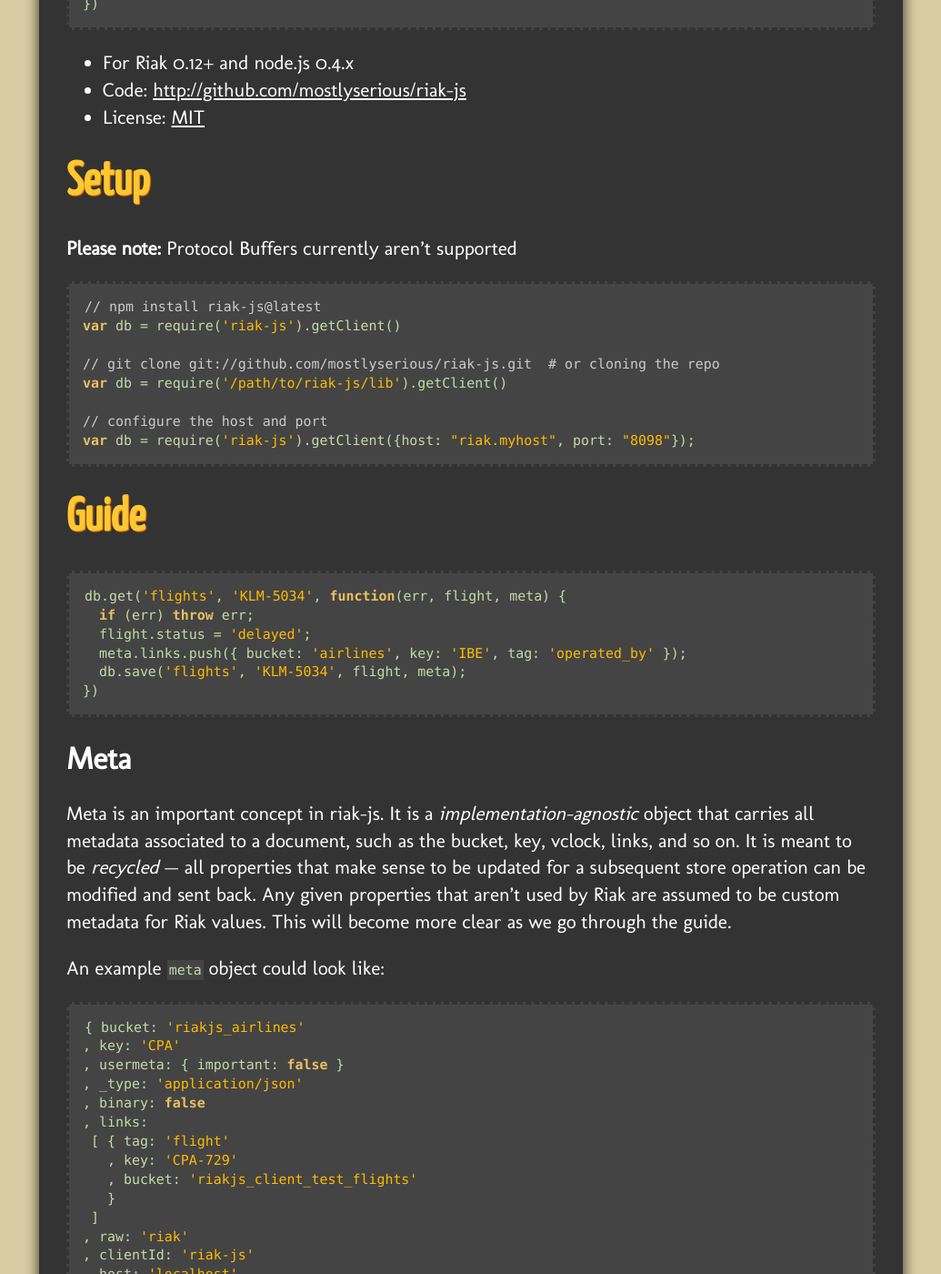
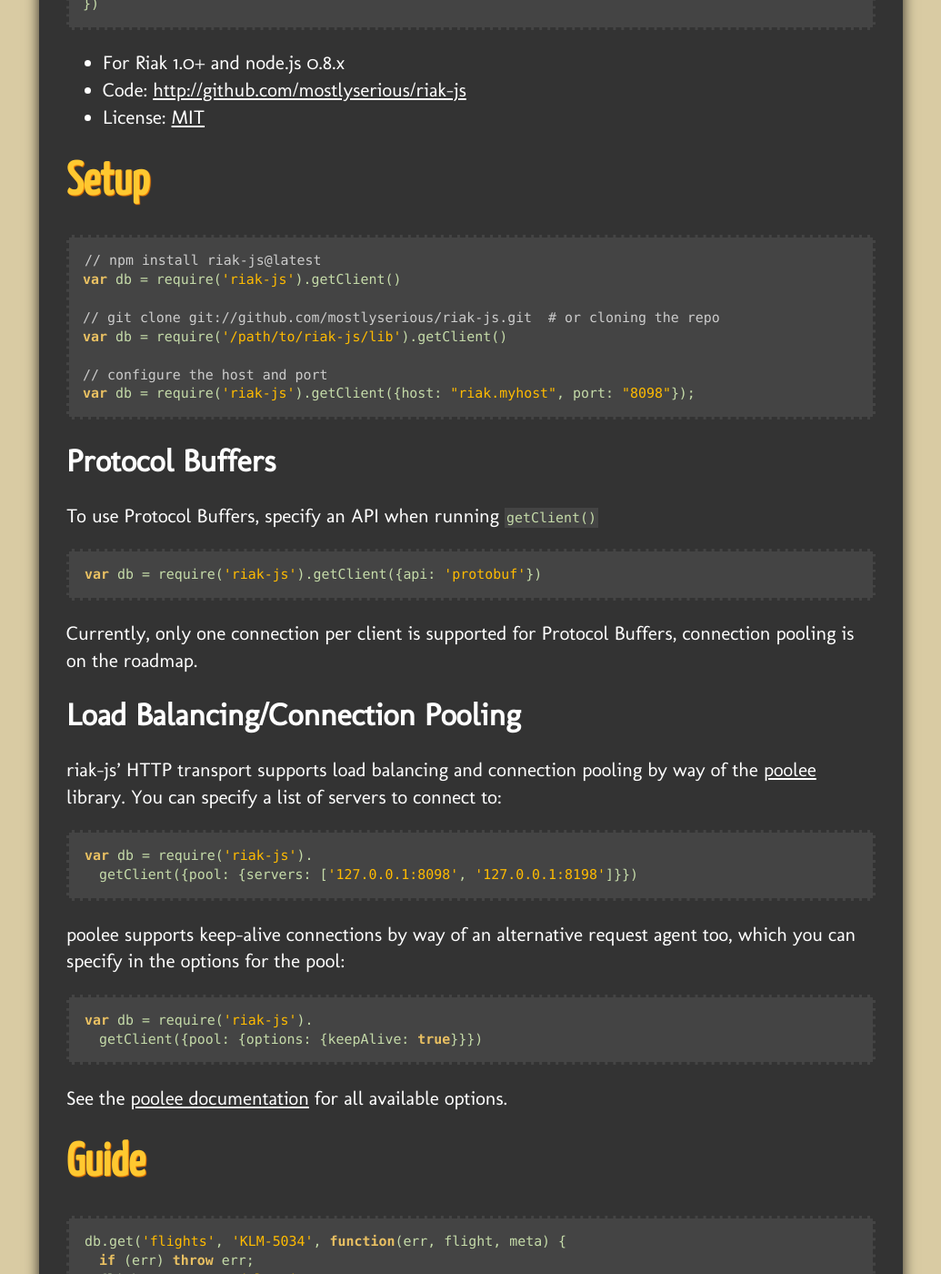
Before and after one commit to vincentmac/riakjs.com, a Jekyll site: the page built from index.md, in a window 1280 px wide and 1400 px high, scrolled down 416 px. Shown: the whole window at 91% size, without its empty margins (122-1157 px from the left). Built offline with Jekyll 4.4.1, drawn with Linux system fonts in a browser that asks for light colours; some of the changed text lies outside the part shown.

Commit message:
Update to latest documentation

```diff
--- a/index.md
+++ b/index.md
@@ -10,13 +10,11 @@ layout: page
        { bucket: 'flights', key: 'KLM-1196', tag: 'passenger' }]
     })
 
-* For Riak 0.12+ and node.js 0.4.x
+* For Riak 1.0+ and node.js 0.8.x
 * Code: <http://github.com/mostlyserious/riak-js>
 * License: [MIT](http://opensource.org/licenses/mit-license.php)
 
 ## Setup
-
-**Please note:** Protocol Buffers currently aren't supported
 
     // npm install riak-js@latest
     var db = require('riak-js').getClient()
@@ -26,6 +24,33 @@ layout: page
 
     // configure the host and port
     var db = require('riak-js').getClient({host: "riak.myhost", port: "8098"});
+
+### Protocol Buffers
+
+To use Protocol Buffers, specify an API when running `getClient()`
+
+    var db = require('riak-js').getClient({api: 'protobuf'})
+
+Currently, only one connection per client is supported for Protocol Buffers,
+connection pooling is on the roadmap.
+
+### Load Balancing/Connection Pooling
+
+riak-js' HTTP transport supports load balancing and connection pooling by way of
+the [poolee](https://github.com/dannycoates/poolee) library. You can specify a
+list of servers to connect to:
+
+    var db = require('riak-js').
+      getClient({pool: {servers: ['127.0.0.1:8098', '127.0.0.1:8198']}})
+
+poolee supports keep-alive connections by way of an alternative request agent
+too, which you can specify in the options for the pool:
+
+    var db = require('riak-js').
+      getClient({pool: {options: {keepAlive: true}}})
+
+See the [poolee documentation](https://github.com/dannycoates/poolee#new) for
+all available options.
 
 ## Guide
 
@@ -184,6 +209,19 @@ If, however, there is a *sibling conflict* (when `allow_mult = true`) then a typ
         , european: true
       }
     } ]
+
+##### Siblings
+
+riak-js fetches all siblings by default. Should the meta object have a
+status of 300, the data object will be an array of all siblings.
+
+    db.get('airlines', 'KLM', function(err, data, meta) {
+      if (meta.statusCode == 300) {
+        for (var obj in data) {
+          // reconcile siblings
+        }
+      }
+    });
 
 #### Head
 
```
